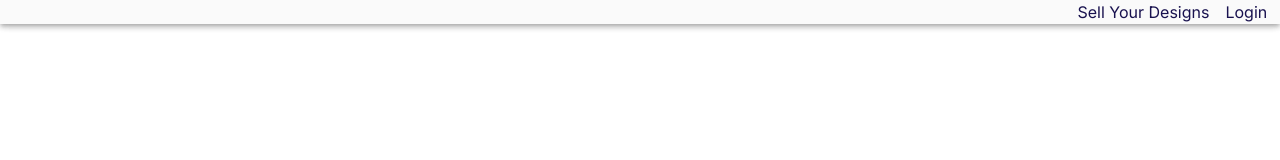
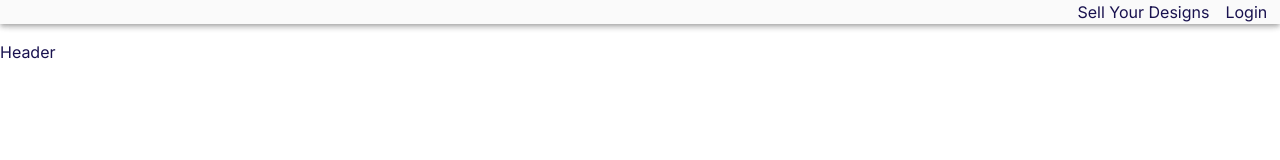
Before and after one commit to Tanaka785/OnlineStore, a React (Vite) app in the folder Frontend/: page /signup in a window 1280 px wide. Shown: the top 160 px of the page. Built offline with nearby package versions, Linux system fonts and the light colour scheme.

Commit message:
defines Header component and imports it in Signup.jsx page.

```diff
--- a/Frontend/src/components/signup/Header.jsx
+++ b/Frontend/src/components/signup/Header.jsx
@@ -0,0 +1,5 @@
+import { Box } from "@mui/material";
+
+export default function Header() {
+  return <Box sx={{ marginTop: 5, justifyContent: 'center' }}>Header</Box>;
+}
--- a/Frontend/src/pages/Signup.jsx
+++ b/Frontend/src/pages/Signup.jsx
@@ -1,10 +1,12 @@
 import { Box } from "@mui/material";
 import SignupNavbar from "../components/signup/Navbar";
+import Header from "../components/signup/Header";
 
 export default function Signup() {
-    return (
-        <Box>
-            <SignupNavbar/>
-        </Box>
-    )
+  return (
+    <Box>
+      <SignupNavbar />
+      <Header />
+    </Box>
+  );
 }
```
